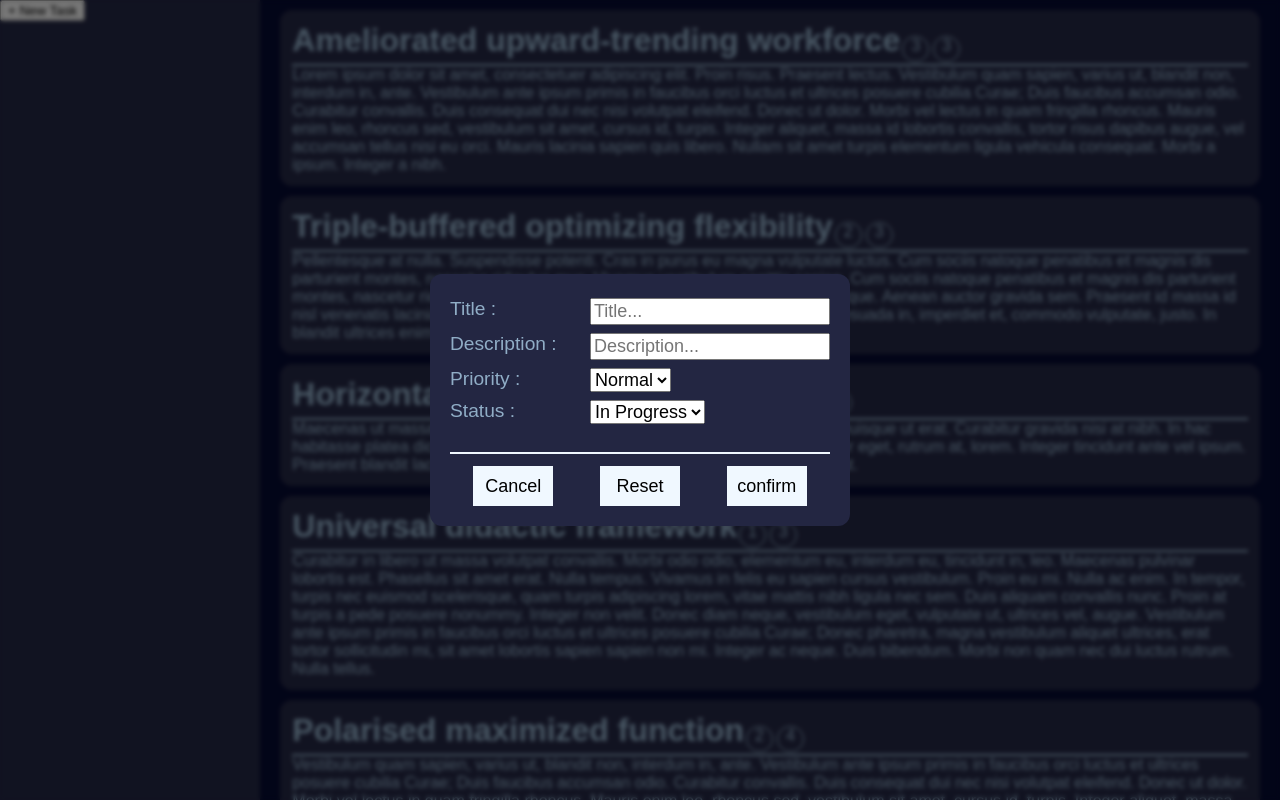
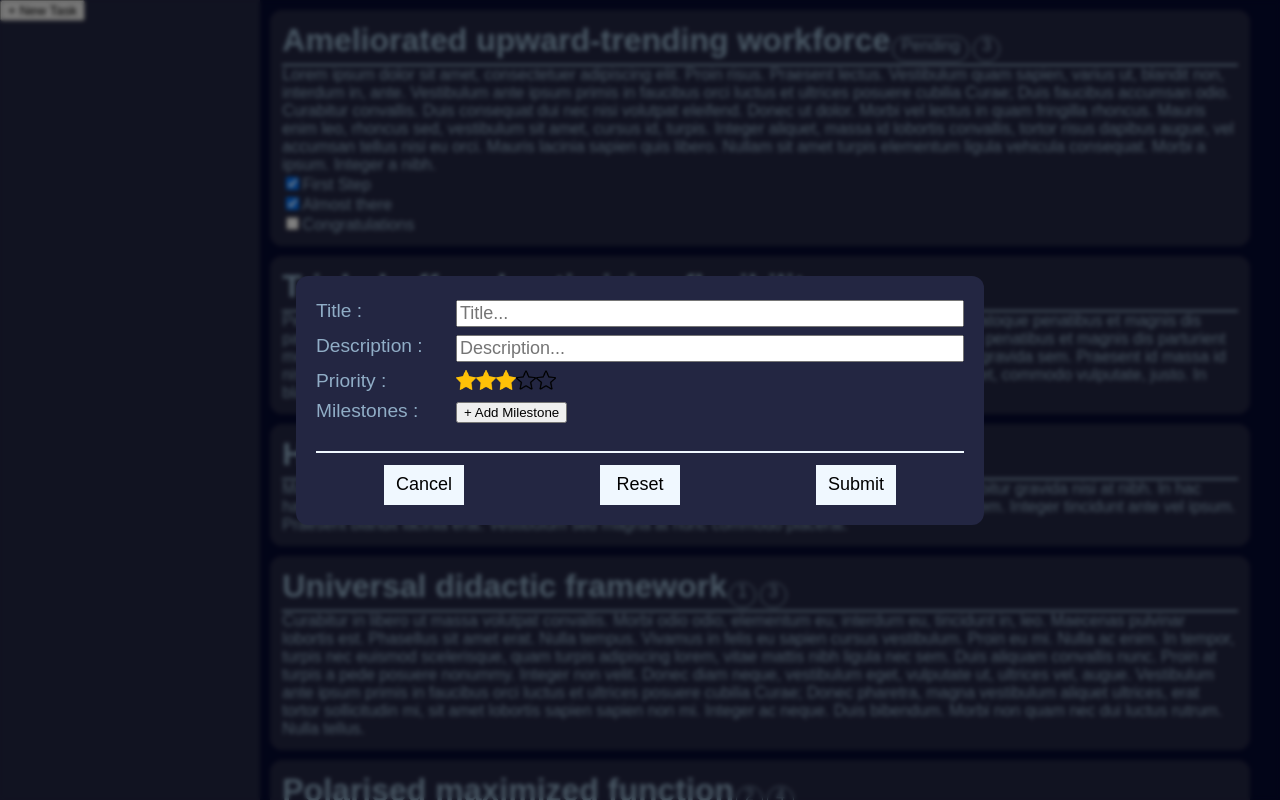
Before and after one commit to jamil314/jamil-todo-app, a React (Create React App) app: page / in a window 1280 px wide. Both pictures are taken after a click on the button "+ New Task". Built offline with nearby package versions, Linux system fonts and the light colour scheme.

Commit message:
Added subtask and task completion

```diff
--- a/src/App.jsx
+++ b/src/App.jsx
@@ -1,10 +1,9 @@
-import React, { useState } from "react";
+import React from "react";
 import styled from 'styled-components'
 import Task from "./task"
-import Modal from "./Modal";
-import TaskForm from "./taskForm";
 import Dashboard from './dashboard';
-import { useStore } from "./StoreHandler";
+import { useTaskStore } from "./StoreHandler";
+import TaskModal from "./taskModal";
 
 const RootContainer = styled.div`
   height: 100vh;
@@ -15,21 +14,18 @@ const RootContainer = styled.div`
 `
 const TaskList = styled.ul`
   margin: 0;
-  padding: 0 10px;
+  padding: 0;
+  padding-right: 20px;
   width: 90vw;
   align-items: center;
   overflow-y: scroll;
 `
 const App = () => {
-  const [showModal, setshowModal] = useState(false)
-
-  const tasks = useStore((state) => state.tasks);
+  const tasks = useTaskStore((state) => state.tasks);
   return (
     <RootContainer>
-      <Modal showModal={showModal} closeModal={() => setshowModal(false)}>
-        <TaskForm setshowModal={setshowModal}/>
-      </Modal>
-      <Dashboard setshowModal={setshowModal} />
+      <TaskModal/>
+      <Dashboard/>
       <TaskList>
         {tasks.map(task => {return <Task task={task} key={task.id}/>})}
       </TaskList>
--- a/src/StoreHandler.js
+++ b/src/StoreHandler.js
@@ -1,10 +1,23 @@
 import { create } from 'zustand'
 import { mockTasks } from './mockTasks'
 
-export const useStore = create((set) => ({
+export const useTaskStore = create((set) => ({
   tasks: mockTasks,
   increasePopulation: () => set((state) => ({ tasks: [...state.tasks, state.tasks[2]] })),
-//   removeAllBears: () => set({ bears: 0 }),
-//   updateBears: (newBears) => set({ bears: newBears }),
   addTask: (newTask) => set((state) => ({ tasks: [...state.tasks, newTask] })),
+  deleteTask: (taskId) => set((state) =>
+    ({ tasks: state.tasks.filter((task) => { return task.id !== taskId } )})),
+  updateTask: (newTask) => set((state) =>
+    ({ tasks: state.tasks.map((task) => { return task.id === newTask.id ? newTask : task} )})),
 }))
+
+
+export const useCreateOrUpdateTaskStore = create((set) => ({
+  taskModal: {
+    open: false,
+    defaultTask: null
+  },
+  createTask: () => set({taskModal:{open: true, defaultTask: null}}),
+  cancel: () => set({taskModal:{open: false}}),
+  updateTask: (defaultTask) => set({taskModal:{open: true, defaultTask: defaultTask}}),
+}))
--- /dev/null
+++ b/src/confirmationModal.jsx
@@ -0,0 +1,52 @@
+import React from 'react';
+import styled from 'styled-components';
+import { ModalBg } from './taskModal';
+import { createPortal } from "react-dom"
+
+const ConfirmModal = styled.div`
+  background-color: var(--color-secondary);
+  color: var(--color-text);
+  padding: 20px;
+  border-radius: 12px;
+`
+const ButtonGroup = styled.div`
+    margin-top: 24px;
+    padding-top: 12px;
+    border-top: solid aliceblue 2px;
+    display: flex;
+    width: 100%;
+    justify-content: space-around;
+`
+const Button = styled.button`
+    border: solid aliceblue 2px;
+    background-color: aliceblue;
+    height: 40px;
+    width: ${(props) => (props.wide ? '120px' : '80px')};
+    color: black;
+    font-size: large;
+`
+
+const ConfirmationModal = ({showConfirmation, onConfirm, onAbort, alertText}) => {
+  console.log(showConfirmation);
+  return (
+    <div>
+      {showConfirmation &&
+        createPortal(
+          <ModalBg>
+            <ConfirmModal>
+              <h3> {alertText} </h3>
+              <ButtonGroup>
+                  <Button wide onClick={onAbort}>
+                      Go Back </Button>
+                  <Button onClick={onConfirm}>Confirm</Button>
+              </ButtonGroup>
+            </ConfirmModal>
+          </ModalBg>,
+          document.body
+        )
+      }
+    </div>
+  )
+}
+
+export default ConfirmationModal;
--- a/src/dashboard.jsx
+++ b/src/dashboard.jsx
@@ -1,5 +1,7 @@
 import React from 'react'
 import styled from 'styled-components'
+import { useCreateOrUpdateTaskStore } from './StoreHandler'
+
 
 const DashboardContainer = styled.div`
     width: 300px;
@@ -13,7 +15,7 @@ const AddTaskButton = styled.button`
 const Dashboard = ({setshowModal}) => {
   return (
     <DashboardContainer>
-        <AddTaskButton onClick={()=>{setshowModal(true)}}>
+        <AddTaskButton onClick={useCreateOrUpdateTaskStore(state => state.createTask)}>
             + New Task
         </AddTaskButton>
     </DashboardContainer>
--- a/src/mockTasks.js
+++ b/src/mockTasks.js
@@ -9,7 +9,12 @@ export const mockTasks = [
     "status": 3,
     "createdAt": "10/20/2023",
     "updatedAt": "5/31/2023",
-    "deadLine": "12/30/2023"
+    "deadLine": "12/30/2023",
+    milestones: [
+      {title: 'First Step', done:'on'},
+      {title: 'Almost there', done:'on'},
+      {title: 'Congratulations'},
+    ]
   }, {
     "id": 2,
     "title": "Triple-buffered optimizing flexibility",
@@ -18,7 +23,8 @@ export const mockTasks = [
     "status": 2,
     "createdAt": "8/20/2023",
     "updatedAt": "6/14/2023",
-    "deadLine": "3/17/2023"
+    "deadLine": "3/17/2023",
+    milestones:[],
   }, {
     "id": 3,
     "title": "Horizontal bottom-line utilisation",
@@ -27,7 +33,8 @@ export const mockTasks = [
     "status": 1,
     "createdAt": "11/12/2023",
     "updatedAt": "12/3/2023",
-    "deadLine": "9/22/2023"
+    "deadLine": "9/22/2023",
+    milestones:[],
   }, {
     "id": 4,
     "title": "Universal didactic framework",
@@ -36,7 +43,8 @@ export const mockTasks = [
     "status": 1,
     "createdAt": "12/13/2023",
     "updatedAt": "9/29/2023",
-    "deadLine": "1/7/2024"
+    "deadLine": "1/7/2024",
+    milestones:[],
   }, {
     "id": 5,
     "title": "Polarised maximized function",
@@ -45,7 +53,8 @@ export const mockTasks = [
     "status": 2,
     "createdAt": "6/5/2023",
     "updatedAt": "6/22/2023",
-    "deadLine": "1/26/2024"
+    "deadLine": "1/26/2024",
+    milestones:[],
   }, {
     "id": 6,
     "title": "Customizable 4th generation projection",
@@ -54,7 +63,8 @@ export const mockTasks = [
     "status": 1,
     "createdAt": "12/11/2023",
     "updatedAt": "8/31/2023",
-    "deadLine": "1/22/2024"
+    "deadLine": "1/22/2024",
+    milestones:[],
   }, /*{
     "id": 7,
     "title": "Cloned fresh-thinking solution",
--- a/src/task.jsx
+++ b/src/task.jsx
@@ -1,10 +1,23 @@
-import React from 'react'
+import React, { useState } from 'react'
 import styled from "styled-components";
 import Done from './assets/done.png'
 import Delete from './assets/delete.png'
 import Edit from './assets/edit.png'
+import { useCreateOrUpdateTaskStore, useTaskStore } from './StoreHandler';
+import ConfirmationModal from './confirmationModal';
 
 const Task = ({task}) => {
+
+    const {totalMilestone, completedMilestone} = task.milestones.reduce((acc, cur) => {
+        acc.totalMilestone++;
+        if(cur.done) acc.completedMilestone++;
+        return acc;
+    }, {totalMilestone: 0, completedMilestone: 0})
+
+    // console.log(totalMilestone, completedMilestone);
+
+    task.status = task.milestones.length == 0 ? task.status : totalMilestone == completedMilestone ? "Done" : "Pending"
+
     const TaskCard = styled.li`
     list-style: none;
     opacity: ${task.status==="Done" ? 0.5 : 1};
@@ -63,12 +76,26 @@ const Tag = styled.div`
     height: 24px;
     border-radius: 24px;
 `
+
+const deleteTask = useTaskStore((state) => state.deleteTask);
+const updateTASK = useTaskStore((state) => state.updateTask);
+const updateTask = useCreateOrUpdateTaskStore((state) => state.updateTask);
+
+    const [action, setAction] = useState(null)
+
   return (
     <TaskCard>
+        <ConfirmationModal
+            showConfirmation={action === 'delete'}
+            onAbort={() => setAction(null)}
+            onConfirm={() => {deleteTask(task.id); setAction(null)}}
+            alertText='Are you sure you want to delete this task?'
+        />
         <Action className="action">
-            <ActionButton src={Delete} hint="Delete"/>
-            <ActionButton src={Edit}/>
-            <ActionButton src={Done}/>
+            {/* <ActionButton src={Delete} onClick={() => deleteTask(task.id)} /> */}
+            <ActionButton src={Delete} onClick={() => setAction('delete')} />
+            <ActionButton src={Edit} onClick={() => updateTask(task)}/>
+            <ActionButton src={Done} onClick={() => {task.status = 'Done'; updateTASK(task)}}/>
         </Action>
         <Header>
             <Title>{task.title}</Title>
@@ -78,6 +105,23 @@ const Tag = styled.div`
             </div>
         </Header>
         <span>{task.description}</span>
+        {/* {task.milestones.length? <span><br/>Milestones</span> : null} */}
+        {task.milestones.map((milestone, index) => {
+            return (
+                <div>
+                    <input
+                        type='checkbox'
+                        defaultChecked={milestone.done}
+                        onClick={() => {
+                            task.milestones[index].done = !milestone.done;
+                            updateTASK(task)
+
+                        }}
+                    />
+                    <span>{milestone.title}</span>
+                </div>
+            )
+        })}
     </TaskCard>
   )
 }
--- a/src/taskForm.jsx
+++ b/src/taskForm.jsx
@@ -1,6 +1,10 @@
-import React from 'react'
+import React, { useState } from 'react'
 import styled from 'styled-components'
-import { useStore } from "./StoreHandler";
+import { useCreateOrUpdateTaskStore, useTaskStore } from "./StoreHandler";
+import { uid } from 'uid';
+import StarOn from './assets/star-on.png'
+import StarOff from './assets/star-off.png'
+
 
 const TaskFormComponent = styled.form`
     background-color: var(--color-secondary);
@@ -11,9 +15,11 @@ const TaskFormComponent = styled.form`
     font-size: larger;
     display: flex;
     flex-direction: column;
+    visibility: ${(props) => (props.show ? 'visible' : 'hidden')};
 `
 const InputField = styled.input`
     font-size: large;
+    width: 500px
 `
 const SelectField = styled.select`
     font-size: large;
@@ -21,12 +27,19 @@ const SelectField = styled.select`
 const InputGroup = styled.div`
     padding: 4px 0;
     display: flex;
+    img{
+        height: 20px;
+    }
 `
 const Label = styled.div`
     /* text-align: end; */
     width: 140px;
+`
+
+const MilestoneGroup = styled.div`
 
 `
+
 const ButtonGroup = styled.div`
     margin-top: 24px;
     padding-top: 12px;
@@ -39,30 +52,72 @@ const Button = styled.button`
     border: solid aliceblue 2px;
     background-color: aliceblue;
     height: 40px;
-    width: 80px;
+    width: ${(props) => (props.wide ? '120px' : '80px')};
     color: black;
     font-size: large;
 `
+const CheckField = styled.input`
+    height: 20px;
+    width: 20px;
+    margin: 8px;
+`
 
-const TaskForm = ({setshowModal, oldTask}) => {
-    const addTask = useStore((state) => state.addTask);
+const ConfirmModal = styled.div`
+    background-color: var(--color-secondary);
+    color: var(--color-text);
+    padding: 20px;
+    border-radius: 12px;
+    position: fixed;
+    visibility: visible;
+    scale: ${(props) => (props.show ? 1 : 0)};
+`
+
+const TaskForm = () => {
+
+    const [showConfirmation, setShowConfirmation] = useState(false);
+    const [showResetConfirmation, setShowResetConfirmation] = useState(false);
+
+    const addTask = useTaskStore((state) => state.addTask);
+    const updateTask = useTaskStore((state) => state.updateTask);
+    const closeModal = useCreateOrUpdateTaskStore((state) => state.cancel);
+    const defaultTask = useCreateOrUpdateTaskStore((state) => state.taskModal.defaultTask) || {
+        label: '',
+        description: '',
+        milestones: [],
+    }
+
+    const [milestones, setMilestones] = useState(defaultTask.milestones);
 
     const submitForm = e => {
         e.preventDefault();
         const formData = new FormData(e.target);
-        const newTask = {};
+        const newTask = defaultTask;
+        const tmpMilestones = {}
         formData.forEach((value, key) => {
-            newTask[key] = value;
+            if(key.startsWith('milestone')) {
+                const keys = key.split('.');
+                tmpMilestones[keys[1]] = ({...tmpMilestones[keys[1]], [keys[2]]:value});
+            } else newTask[key] = value;
         });
-        addTask(newTask)
+
+        newTask.updatedAt = new Date();
+        newTask.milestones = Object.values(tmpMilestones);
+        defaultTask.id ? updateTask(newTask) : addTask({...newTask, id: uid(), createdAt: newTask.updatedAt})
+        closeModal();
     }
 
     return (
-    <TaskFormComponent onSubmit={submitForm}>
+        <TaskFormComponent
+            onSubmit={submitForm}
+            show={!showConfirmation && !showResetConfirmation}
+            onReset={() => setMilestones(defaultTask.milestones || [])}
+        >
+
         <InputGroup>
             <Label>Title :</Label>
             <InputField
                 type='text'
+                defaultValue={defaultTask.title}
                 placeholder='Title...'
                 name='title'
             />
@@ -71,31 +126,91 @@ const TaskForm = ({setshowModal, oldTask}) => {
             <Label>Description :</Label>
             <InputField
                 type='text'
+                defaultValue={defaultTask.description}
                 placeholder='Description...'
                 name='description'
             />
         </InputGroup>
+
         <InputGroup>
             <Label>Priority :</Label>
-            <SelectField name="priority">
+            <img src={StarOn}/>
+            <img src={StarOn}/>
+            <img src={StarOn}/>
+            <img src={StarOff}/>
+            <img src={StarOff}/>
+        </InputGroup>
+        <InputGroup>
+            <Label>Milestones :</Label>
+            <MilestoneGroup>
+                {milestones.map((milestone, index) => {
+                    return (
+                        <div>
+                            <CheckField
+                                type='checkbox'
+                                defaultChecked={milestone.done}
+                                name={`milestone.${index}.done`}
+                                />
+                                <InputField
+                                type='text'
+                                defaultValue={milestone.title}
+                                name={`milestone.${index}.title`}
+                            />
+                        </div>
+                    )}
+                )}
+                <button onClick={(e) => {e.preventDefault(); setMilestones([...milestones, {title:'new milestone', done:false}])}}> + Add Milestone </button>
+            </MilestoneGroup>
+        </InputGroup>
+
+        {/* <InputGroup>
+            <Label>Priority :</Label>
+            <SelectField
+                name="priority"
+                defaultValue={defaultTask.priority}
+            >
             <option value="normal">Normal</option>
             <option value="high">High</option>
             <option value="low">Low</option>
             </SelectField>
-        </InputGroup>
-        <InputGroup>
+        </InputGroup> */}
+        {/* <InputGroup>
             <Label>Status :</Label>
-            <SelectField name="status">
+            <SelectField
+                name="status"
+                defaultValue={defaultTask.status}
+                >
             <option value="inProgress">In Progress</option>
             <option value="done">Done</option>
             <option value="pending">Pending</option>
             </SelectField>
-        </InputGroup>
+        </InputGroup> */}
         <ButtonGroup>
-            <Button onClick={() => setshowModal(false)}> Cancel </Button>
-            <Button> Reset </Button>
-            <Button type='submit'> confirm </Button>
+            <Button onClick={closeModal}>
+                Cancel
+            </Button>
+              <Button onClick={(e) => { e.preventDefault(); setShowResetConfirmation(true)} }>
+                Reset
+              </Button>
+            <Button onClick={(e) => { e.preventDefault(); setShowConfirmation(true)} }> Submit </Button>
+            {/* <Button type='submit'> confirm </Button> */}
         </ButtonGroup>
+        <ConfirmModal show={showConfirmation}>
+            <h3> Are you sure you want to submit this? </h3>
+            <ButtonGroup>
+                <Button wide onClick={(e) => { e.preventDefault(); setShowConfirmation(false)} }>
+                    Go Back </Button>
+                <Button type='submit'>Confirm</Button>
+            </ButtonGroup>
+        </ConfirmModal>
+        <ConfirmModal show={showResetConfirmation}>
+            <h3> Are you sure you want to reset the form? </h3>
+            <ButtonGroup>
+                <Button wide onClick={(e) => { e.preventDefault(); setShowResetConfirmation(false)} }>
+                    Go Back </Button>
+                <Button type="reset" onClick={() => setShowResetConfirmation(false)}>Confirm</Button>
+            </ButtonGroup>
+        </ConfirmModal>
 
     </TaskFormComponent>
   )
--- a/src/Modal.jsx
+++ b/src/taskModal.jsx
@@ -1,9 +1,11 @@
 import React from 'react'
 import styled from "styled-components";
 import { createPortal } from "react-dom"
+import TaskForm from './taskForm';
+import { useCreateOrUpdateTaskStore } from './StoreHandler';
 
 
-const ModalBg = styled.div`
+export const ModalBg = styled.div`
   height: 100vh;
   width: 100vw;
   position: fixed;
@@ -14,34 +16,20 @@ const ModalBg = styled.div`
   display: flex;
   align-items: center;
   justify-content: center;
-  .closeModal{
-    position: fixed;
-    right: 20px;
-    top: 10px;
-    background-color: blue;
-    border: none;
-    border-radius: 40px;
-    height: 40px;
-    width: 40px;
-    font-size: xx-large;
-    :hover{
-      cursor: pointer;
-    }
-  }
-
 `
-const Modal = ({showModal, children}) => {
+const TaskModal = () => {
   return (
     <div>
-      {showModal &&
+      {useCreateOrUpdateTaskStore(state => state.taskModal.open) &&
         createPortal(
           <ModalBg>
-              {children}
+            <TaskForm/>
           </ModalBg>,
           document.body
-        )}
+        )
+      }
     </div>
   )
 }
 
-export default Modal
+export default TaskModal
```
Also changed, not shown: src/assets/star-off.png (added), src/assets/star-on.png (added).
